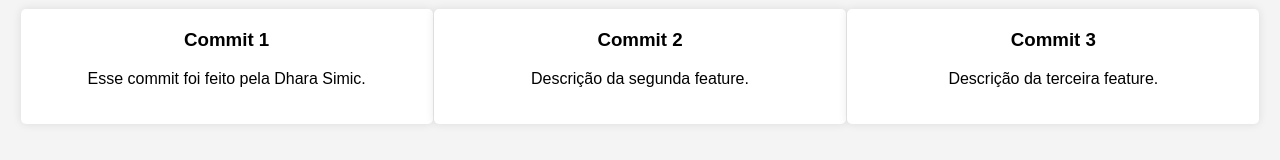
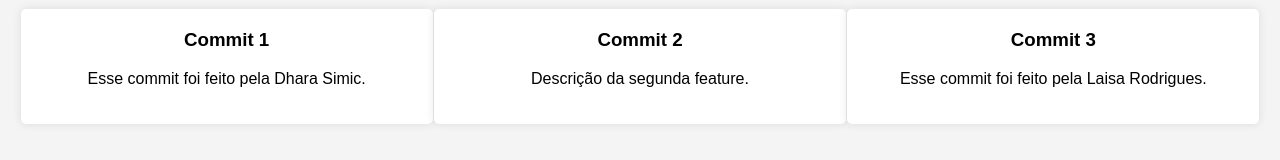
Before and after one commit to dharasimic/CI_CD, a plain HTML site: page index.html in a window 1280 px wide. Shown: the part 366-526 px from the top of the page. Drawn offline with Linux system fonts and the light colour scheme.

Commit message:
Commit feito pela Laisa!

```diff
--- a/index.html
+++ b/index.html
@@ -79,7 +79,7 @@
             </div>
             <div class="feature">
                 <h3>Commit 3</h3>
-                <p>Descrição da terceira feature.</p>
+                <p>Esse commit foi feito pela Laisa Rodrigues.</p>
             </div>
         </div>
     </div>
```
